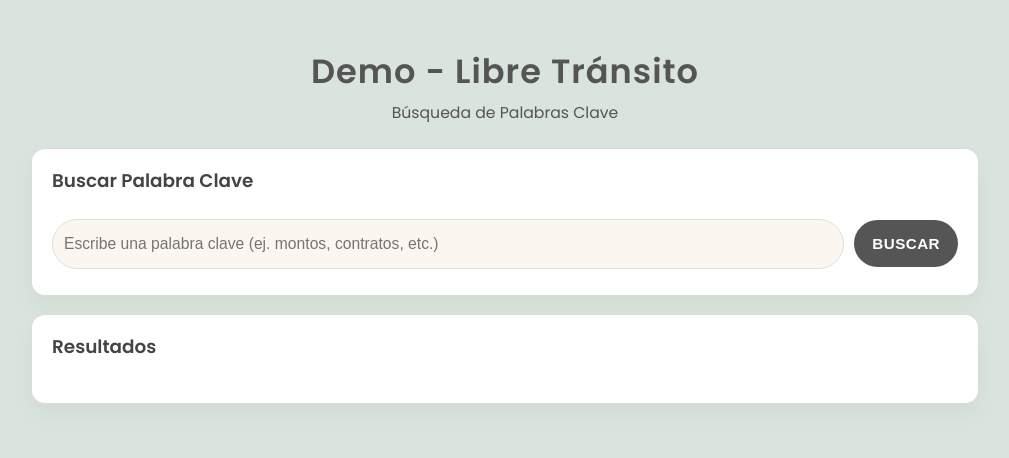
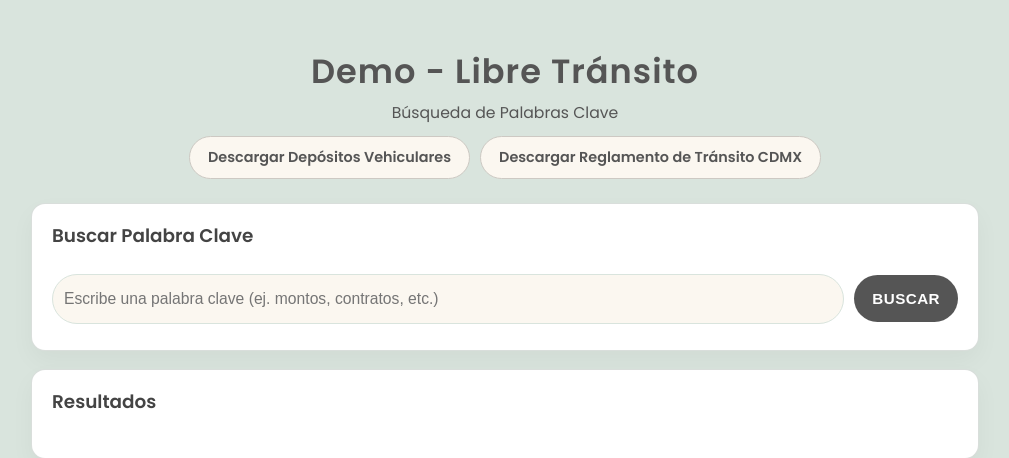
Before and after one commit to bcobba/keyword, a Flask app: page / in a window 1280 px wide. Shown: the top 458 px of the page, without its empty margins (135-1144 px from the left). Run offline with Flask 3, Linux system fonts and the light colour scheme.

Commit message:
download btn added

```diff
--- a/app.py
+++ b/app.py
@@ -4,6 +4,7 @@
 
 from flask import Flask, render_template, request, jsonify
 from werkzeug.utils import secure_filename
+from flask import send_from_directory
 
 import PyPDF2          # pip install PyPDF2
 import docx            # pip install python-docx
@@ -20,6 +21,9 @@
 app.config["UPLOAD_FOLDER"] = UPLOAD_FOLDER
 app.config["MAX_CONTENT_LENGTH"] = 50 * 1024 * 1024  # 50 MB per upload
 
+@app.route("/download/<path:filename>")
+def download_file(filename):
+    return send_from_directory(app.config["UPLOAD_FOLDER"], filename, as_attachment=True)
 
 # --- Helpers ---
 
--- a/static/style.css
+++ b/static/style.css
@@ -242,3 +242,32 @@
     text-align: center;
   }
 }
+
+.download-buttons {
+  margin-top: 12px;
+  display: flex;
+  flex-wrap: wrap;
+  gap: 10px;
+  justify-content: center;
+}
+
+.pdf-btn {
+  padding: 10px 18px;
+  background: #fbf7f0;
+  color: #555555;
+  border-radius: 999px;
+  font-weight: 600;
+  font-size: 0.9rem;
+  text-decoration: none;
+  border: 1px solid #cdc9c3;
+  transition: background 0.2s ease, transform 0.05s ease;
+}
+
+.pdf-btn:hover {
+  background: #c3d2cb;
+  transform: translateY(-1px);
+}
+
+.pdf-btn:active {
+  transform: translateY(0);
+}
--- a/templates/index.html
+++ b/templates/index.html
@@ -9,10 +9,24 @@
 </head>
 <body>
   <div class="page-wrapper">
-    <header class="header">
-      <h1>Demo - Libre Tránsito</h1>
-      <p>Búsqueda de Palabras Clave</p>
-    </header>
+  <header class="header">
+    <h1>Demo - Libre Tránsito</h1>
+    <p>Búsqueda de Palabras Clave</p>
+
+    <div class="download-buttons">
+      <a class="pdf-btn"
+        href="{{ url_for('download_file', filename='Depositos-Vehiculares.pdf') }}"
+        download>
+        Descargar Depósitos Vehiculares
+      </a>
+
+      <a class="pdf-btn"
+        href="{{ url_for('download_file', filename='reglamento-de-transito-cdmx.pdf') }}"
+        download>
+        Descargar Reglamento de Tránsito CDMX
+      </a>
+    </div>
+  </header>
 
     <!--<section class="card">
       <h2>Subir archivos</h2>
```
